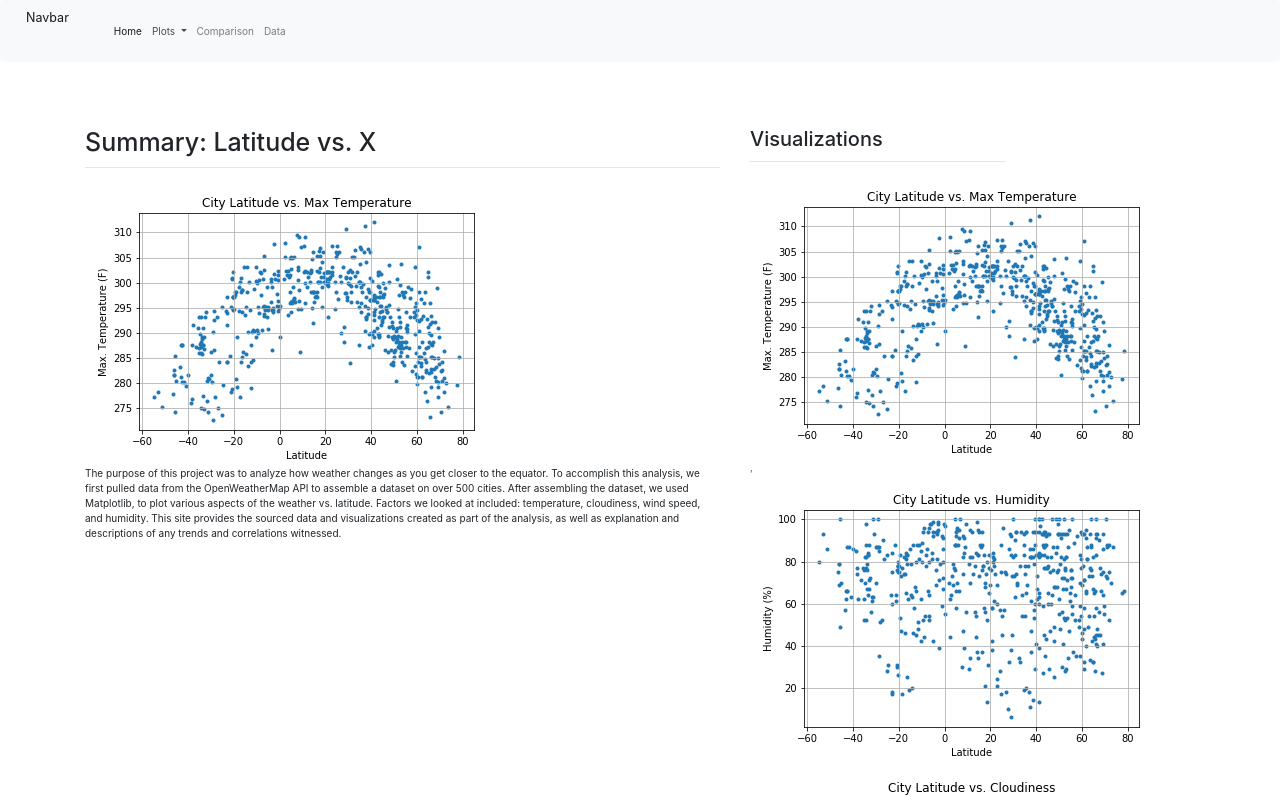
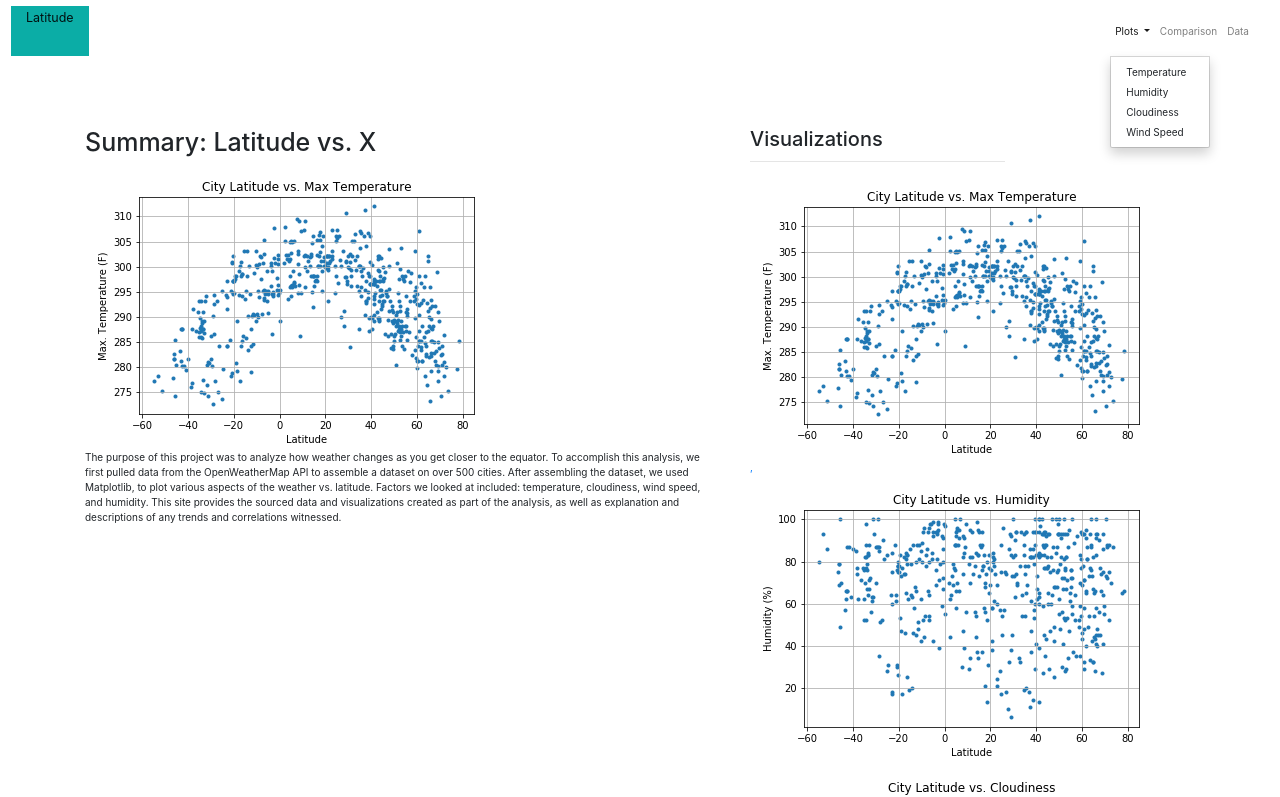
Before and after one commit to chloeliu813/Bootstrap_Visualization, a plain HTML site: page index.html in a window 1280 px wide. Both pictures are taken after a click on the link "Plots". Shown: the top 797 px of the page. Drawn offline with nearby package versions, Linux system fonts and the light colour scheme; files that its build step writes are made by us from their sources.

Commit message:
Add files via upload

```diff
--- a/index.html
+++ b/index.html
@@ -18,12 +18,37 @@
 
     <!--Bootstap-->
     <link rel="stylesheet" href="https://stackpath.bootstrapcdn.com/bootstrap/4.3.1/css/bootstrap.min.css" integrity="sha384-ggOyR0iXCbMQv3Xipma34MD+dH/1fQ784/j6cY/iJTQUOhcWr7x9JvoRxT2MZw1T" crossorigin="anonymous">
-    <script src="https://stackpath.bootstrapcdn.com/bootstrap/4.3.1/js/bootstrap.min.js" integrity="sha384-JjSmVgyd0p3pXB1rRibZUAYoIIy6OrQ6VrjIEaFf/nJGzIxFDsf4x0xIM+B07jRM" crossorigin="anonymous"></script>
 
 </head>
 <body>
     <!--Nav Bar from Bootstrap-->
-    <nav class="navbar navbar-expand-lg navbar-light bg-light">
+  <div class="navigation">
+  <nav class="navbar navbar-expand-lg navbar-light">
+    <a class="navbar-brand" style="background-color: #0BADA6;" href="index.html">  Latitude  </a>
+    <button class="navbar-toggler  border border-white" type="button" data-toggle="collapse" data-target="#navbarNavDropdown"
+      aria-controls="navbarNavDropdown" aria-expanded="false" aria-label="Toggle navigation">
+      <span class="navbar-toggler-icon"></span>
+    </button>
+    <div class="collapse navbar-collapse" id="navbarNavDropdown">
+      <ul class="navbar-nav ml-auto">
+        <li class="nav-item dropdown">
+          <a class="nav-link dropdown-toggle" href="#" id="navbarDropdown" data-toggle="dropdown"
+            aria-haspopup="true" aria-expanded="false">
+            Plots
+          </a>
+          <div class="dropdown-menu" aria-labelledby="navbarDropdown">
+            <a class="dropdown-item" href="temperature.html">Temperature</a>
+            <a class="dropdown-item" href="humidity.html">Humidity</a>
+            <a class="dropdown-item" href="cloudiness.html">Cloudiness</a>
+            <a class="dropdown-item" href="wind.html">Wind Speed</a>
+          </div>
+        </li>
+        <li class="nav-item">
+          <a class="nav-link" href="comparison.html">Comparison</a>
+        </li>
+        <li class="nav-item">
+          <a class="nav-link" href="data.html">Data</a>
+    <!-- <nav class="navbar navbar-expand-lg navbar-light bg-light">
     <a class="navbar-brand" href="#">Navbar</a>
     <button class="navbar-toggler" type="button" data-toggle="collapse" data-target="#navbarNavDropdown" aria-controls="navbarNavDropdown" aria-expanded="false" aria-label="Toggle navigation">
       <span class="navbar-toggler-icon"></span>
@@ -48,7 +73,7 @@
           <a class="nav-link" href="comparison.html">Comparison</a>
         </li>
         <li class="nav-item">
-          <a class="nav-link" href="#">Data</a>
+          <a class="nav-link" href="#">Data</a> -->
         </li>
 
       </ul>
@@ -64,7 +89,6 @@
             <div class= "col-md-7">
                 <div class= "main-box">
                 <h1 class= "main-pg-header">Summary: Latitude vs. X</h1>
-                <hr>
                 <div class= "summary txt">
                     <img id= "main-img" src= "https://raw.githubusercontent.com/chloeliu813/Bootstrap_Visualization/master/Resources/assets/images/Temp_vs_Latitude.png", alt= "Temp vs Latitude">
                     <p>
@@ -77,7 +101,7 @@
                 </div>
                 </div>
             </div>
-            <div class= "col-md-3">
+             <div class= "col-md-3">
                 <div class= "side-box">
                 <h2 class= "main-pg-subheader">Visualizations</h2>
                 <hr>
@@ -91,6 +115,10 @@
             </div>
         </div>
     </div>
+    <script src="https://code.jquery.com/jquery-3.3.1.slim.min.js" integrity="sha384-q8i/X+965DzO0rT7abK41JStQIAqVgRVzpbzo5smXKp4YfRvH+8abtTE1Pi6jizo" crossorigin="anonymous"></script>
+<script src="https://cdnjs.cloudflare.com/ajax/libs/popper.js/1.14.7/umd/popper.min.js" integrity="sha384-UO2eT0CpHqdSJQ6hJty5KVphtPhzWj9WO1clHTMGa3JDZwrnQq4sF86dIHNDz0W1" crossorigin="anonymous"></script>
+<script src="https://stackpath.bootstrapcdn.com/bootstrap/4.3.1/js/bootstrap.min.js" integrity="sha384-JjSmVgyd0p3pXB1rRibZUAYoIIy6OrQ6VrjIEaFf/nJGzIxFDsf4x0xIM+B07jRM" crossorigin="anonymous"></script>
+</body>
 
-</body>
+
 </html>
```
